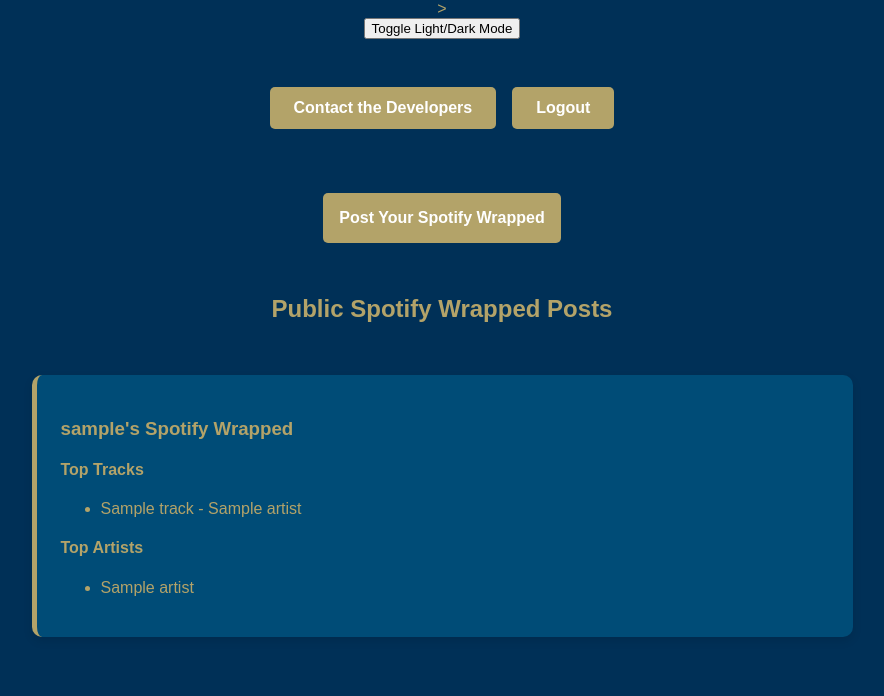
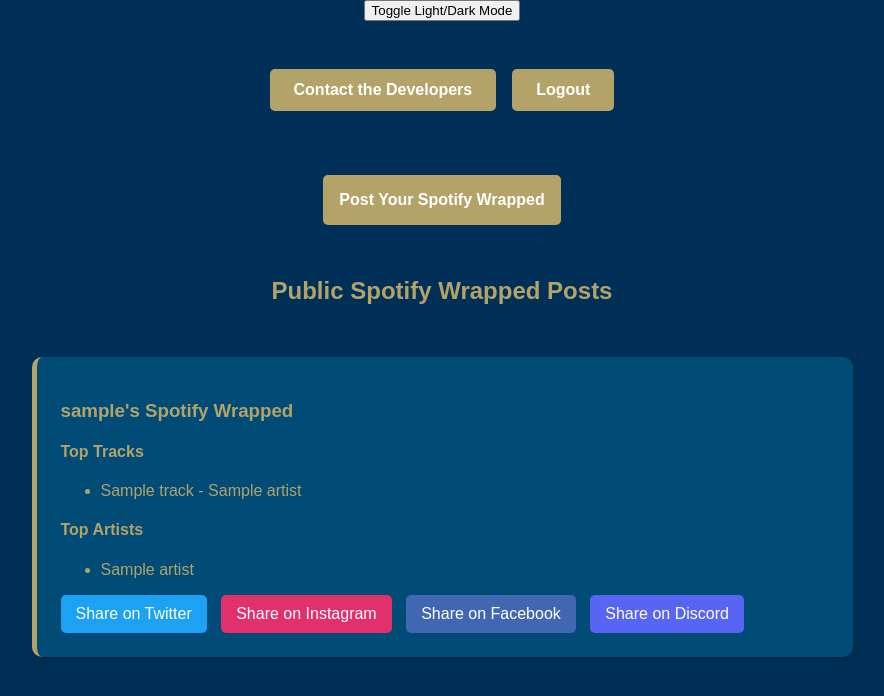
Before and after one commit to grahamonica/2340project2, a Django app: template templates/home.html in a window 1280 px wide. Shown: the top 696 px of the page, without its empty margins (198-1082 px from the left). Run offline with Django 5.2, Linux system fonts and the light colour scheme; the template is opened without the code that fills it: most values are stand-ins (such as "Sample title", 1, 10 or a date in 2020); data that the repository does not hold is empty; parts of the project's set-up code (start-up, migrations or seed data) failed here and were passed over.

Commit message:
added sharing functionality

```diff
--- a/static/css/styles.css
+++ b/static/css/styles.css
@@ -154,24 +154,31 @@ body.dark-mode form button {
     background-color: #A3925A; /* Darker gold */
 }
 
-/* Share Buttons */
 .share-buttons {
-    display: flex;
-    gap: 10px;
-    margin-top: 10px;
+    margin-top: 15px;
 }
 
-.share-buttons a {
+.share-buttons .btn {
+    display: inline-block;
+    margin-right: 10px;
+    padding: 10px 15px;
     text-decoration: none;
-    padding: 0.5em 1em;
+    color: white;
     border-radius: 5px;
-    font-size: 0.8em;
-    font-weight: bold;
-    color: #FFFFFF;
-    background-color: #003057; /* GT navy */
-    transition: background-color 0.3s;
 }
 
-.share-buttons a:hover {
-    background-color: #002840; /* Darker navy */
+.btn-twitter {
+    background-color: #1DA1F2;
 }
+
+.btn-instagram {
+    background-color: #E1306C;
+}
+
+.btn-facebook {
+    background-color: #4267B2;
+}
+
+.btn-discord {
+    background-color: #5865F2;
+}
--- a/templates/home.html
+++ b/templates/home.html
@@ -1,4 +1,3 @@
-<!--home.html-->>
 {% load static %}
 <!DOCTYPE html>
 <html lang="en">
@@ -27,17 +26,41 @@
         <div class="wrapped-post">
             <h3>{{ post.user.username }}'s Spotify Wrapped</h3>
             <h4>Top Tracks</h4>
+            {% if post.top_tracks == "No recently listened to tracks." %}
+            <p>No recently listened to tracks.</p>
+            {% else %}
             <ul class="top-list">
                 {% for track in post.top_tracks %}
                 <li>{{ track.name }} - {{ track.artist }}</li>
                 {% endfor %}
             </ul>
+            {% endif %}
             <h4>Top Artists</h4>
+            {% if post.top_artists == "No top artists found." %}
+            <p>No top artists found.</p>
+            {% else %}
             <ul class="top-list">
                 {% for artist in post.top_artists %}
                 <li>{{ artist.name }}</li>
                 {% endfor %}
             </ul>
+            {% endif %}
+
+            <!-- Sharing Buttons -->
+            <div class="share-buttons">
+                <a href="https://twitter.com/intent/tweet?text=Check out {{ post.user.username }}'s Spotify Wrapped! Top Tracks: {{ post.top_tracks|join:', ' }}; Top Artists: {{ post.top_artists|join:', ' }}" target="_blank" class="btn btn-twitter">
+                    Share on Twitter
+                </a>
+                <a href="https://www.instagram.com/" target="_blank" class="btn btn-instagram">
+                    Share on Instagram
+                </a>
+                <a href="https://www.facebook.com/sharer/sharer.php?u={{ request.build_absolute_uri }}" target="_blank" class="btn btn-facebook">
+                    Share on Facebook
+                </a>
+                <a href="https://discord.com/channels/@me" target="_blank" class="btn btn-discord">
+                    Share on Discord
+                </a>
+            </div>
         </div>
         {% empty %}
         <p>No public Spotify Wrapped posts yet.</p>
```
